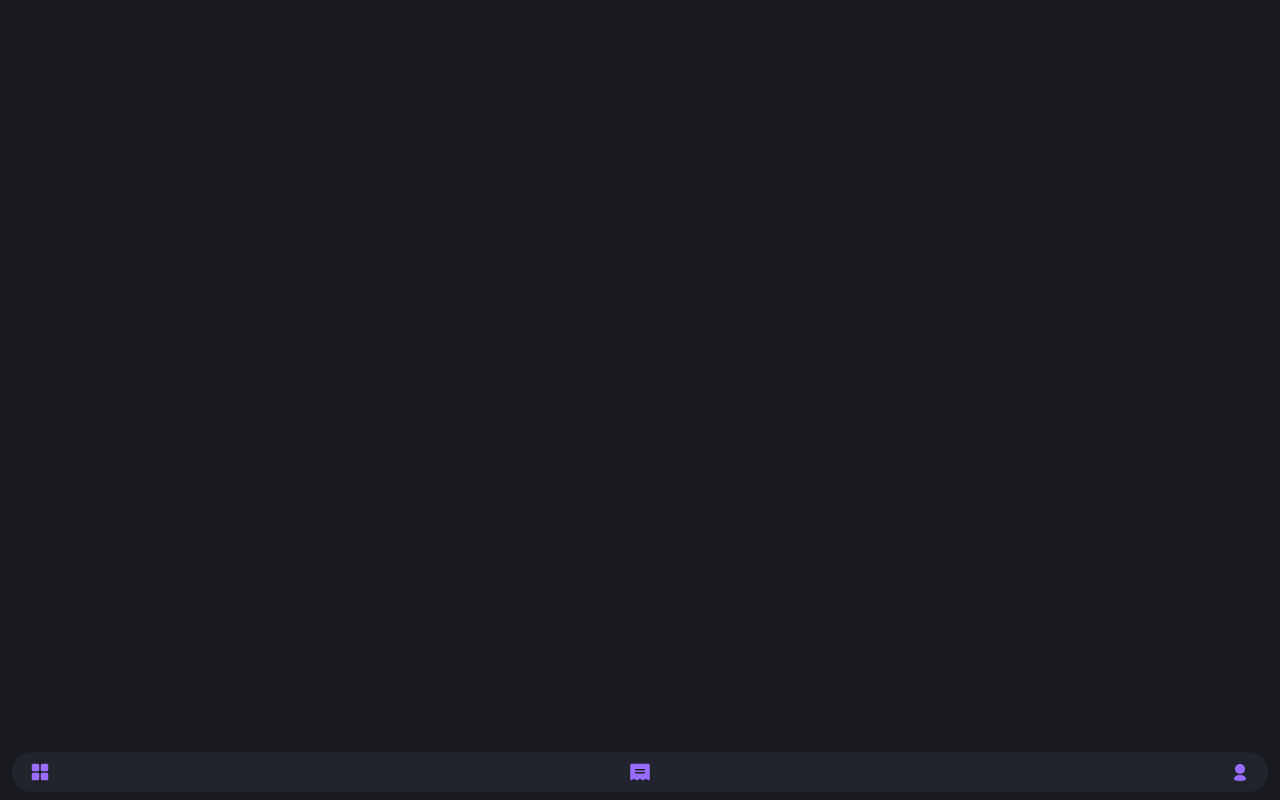
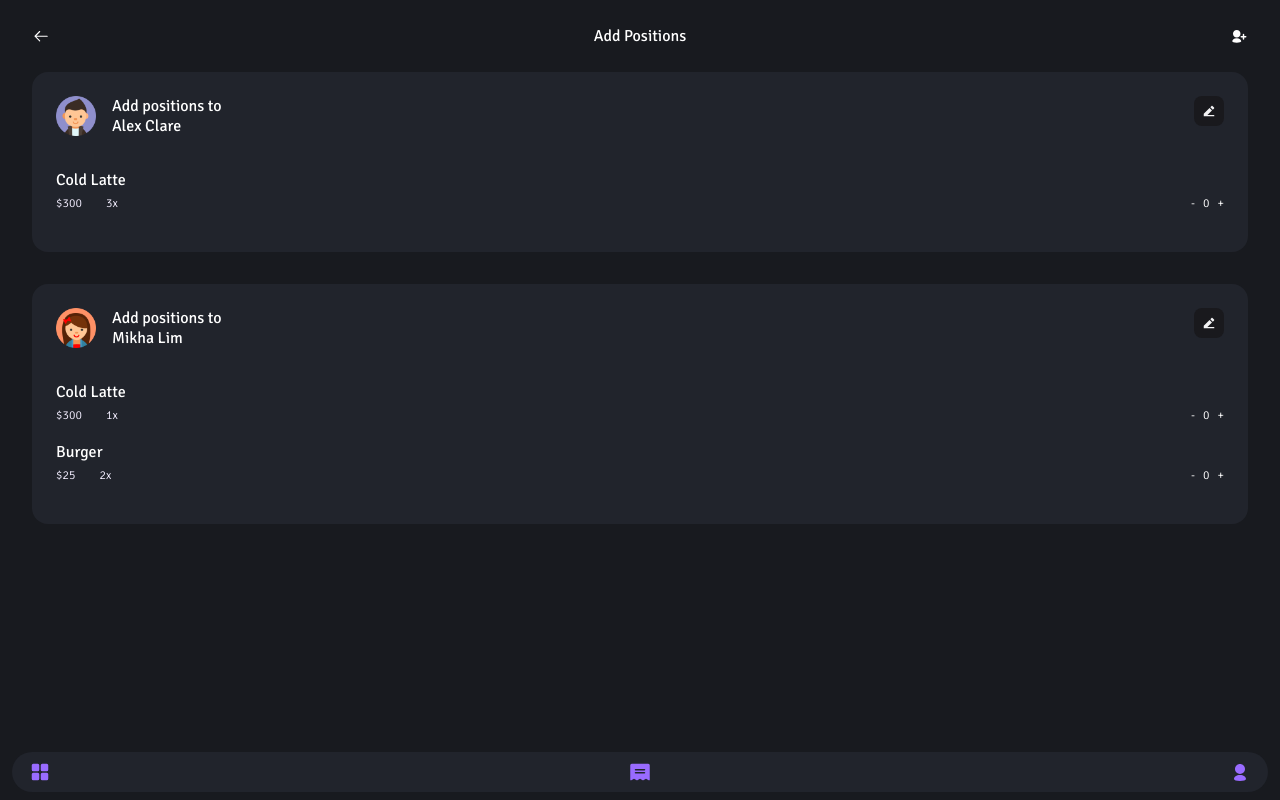
Before and after one commit to Deynnnyellll/bill-splitter, a React (Vite) app: page /add-position in a window 1280 px wide. Before the commit this address had no page. Built offline with nearby package versions, Linux system fonts and the light colour scheme.

Commit message:
add-positions

```diff
--- a/src/App.jsx
+++ b/src/App.jsx
@@ -8,6 +8,7 @@ import CreateBill from './components/CreateBill'
 import Receipt from './components/Receipt'
 import SelectFriends from './components/SelectFriends'
 import History from './components/History';
+import AddPositions from './components/AddPositions';
 
 function App() {
   return (
@@ -22,8 +23,8 @@ function App() {
         <Route path='history'>
           <Route path='' element={<History />}/>
         </Route>
-        <Route path='history'>
-          <Route path='' element={<History />}/>
+        <Route path='add-position'>
+          <Route path='' element={<AddPositions />}/>
         </Route>
       </Routes>
       <Navbar />
--- /dev/null
+++ b/src/components/AddPositions.jsx
@@ -0,0 +1,142 @@
+import guyProfile from '/src/assets/images/boy icon.png';
+import girlProfile from '/src/assets/images/girl icon.png';
+import { RiDeleteBin6Fill, RiEdit2Fill } from "react-icons/ri";
+import { GoArrowLeft } from "react-icons/go";
+import { TiUserAdd } from "react-icons/ti";
+import { useEffect, useState } from 'react';
+import { v4 as uuidv4 } from 'uuid'
+
+const AddPositions = () => {
+    // props should be an array of objects
+    const [count, setCount] = useState([]);
+    const userBills = [
+        {
+            name: "Alex Clare",
+            gender: "male",
+            items:
+            [
+            {
+                itemName: "Cold Latte",
+                price: 300,
+                count: 3,
+            },
+            ]
+        },
+        {
+            name: "Mikha Lim",
+            gender: "female",
+            items:
+            [
+            {
+                itemName: "Cold Latte",
+                price: 300,
+                count: 1,
+
+            },
+            {
+                itemName: "Burger",
+                price: 25,
+                count: 2,
+
+            }
+            ],
+        },
+    ]
+
+    const [option, setOption] = useState(false);
+
+    const toggleOption = () => {
+        setOption(!option);
+    }
+
+    const increment = (id, num) => {
+        setCount(count.map(item => (
+            {...item,
+            items: item.items.map(item => (item.id === id ? {...item, num: num+1} : item))}
+        )))
+    }
+
+    const decrement = (id, num) => {
+        if(num > 0) {
+            setCount(count.map(item => (
+                {...item,
+                    items: item.items.map(item => (item.id === id ? {...item, num: num-1} : item))
+                }
+            )))
+        }
+    }
+
+    useEffect(()=> {
+        setCount(userBills.map((user) => (
+            {...user,
+                items: user.items.map(user => ({...user, num: 0, id: uuidv4()}))
+            }
+        )))
+        console.log("Record changed")
+    }, [])
+
+    useEffect(() => {
+        console.log(count)
+    }, [count])
+
+  return (
+    <div className="text-white w-full flex flex-col items-center">
+        {/* header */}
+        <div className='flex justify-between items-center w-[95%] my-6'>
+            <GoArrowLeft  className='text-[18px]'/>
+            <h1> Add Positions </h1>
+            <TiUserAdd className='text-[18px]'/>
+        </div>
+        {
+            count.map((user, index) => (
+                <div key={index} className='bg-darkTwo flex flex-col w-[95%] rounded-2xl p-6 justify-between mb-8'>
+                    <div className='flex justify-between mb-8'>
+                        <div className='flex gap-4'>
+                            {/* image */}
+                            <img src={user.gender === 'male' ? guyProfile : girlProfile} alt="profile icon"  className='w-[40px] h-[40px]'/>
+                            {/* add positions to member */}
+                            <h3 className='leading-tight'>
+                                Add positions to <br /> {user.name}
+                            </h3>
+                        </div>
+                        {/* del button/edit button */}
+                        {
+                            option ?
+                            <RiDeleteBin6Fill size={30} className='p-2 bg-darkThree rounded-lg text-lightThree'/>
+                            :
+                            <RiEdit2Fill size={30} className='p-2 bg-darkThree rounded-lg text-lightThree'  onClick={toggleOption}/>
+                        }
+                    </div>
+
+                    {/* Item Container */}
+                    {
+                        user.items.map((item, index) => (
+                            <div key={index} className='flex flex-col gap-1 mb-4'>
+                                <h1> {item.itemName} </h1>
+                                <div className='flex justify-between text-xs font-light'>
+                                    <div className='flex gap-6 text-lightFour'>
+                                        <p> ${item.price} </p>
+                                        <p> {item.count}x </p>
+                                    </div>
+                                    {
+                                    option ?
+                                        <h4> ${item.price * item.count} </h4>
+                                        :
+                                        <div className='flex items-center gap-2'>
+                                            <button onClick={() => decrement(item.id, item.num)}> - </button>
+                                            <p> {item.num} </p>
+                                            <button onClick={() => increment(item.id, item.num)}> + </button>
+                                        </div>
+                                    }
+                                </div>
+                            </div>
+                        ))
+                    }
+                </div>
+            ))
+        }
+    </div>
+  )
+}
+
+export default AddPositions
--- a/src/components/Receipt.jsx
+++ b/src/components/Receipt.jsx
@@ -1,5 +1,5 @@
 import React, { useEffect, useState } from 'react'
-import { Link } from 'react-router-dom'
+import { Link, useNavigate } from 'react-router-dom'
 
 import { GoArrowLeft } from "react-icons/go";
 import { TiUserAdd } from "react-icons/ti";
@@ -15,6 +15,12 @@ const Receipt = () => {
   receipt.itemLists.map((item) => (
     subtotal += (item.amount * item.count)
   ))
+
+  const navigate = useNavigate();
+
+  const goToSplit = () => {
+    navigate('..//add-position');
+  }
 
   return (
     <div className='bg-primaryThree text-lightOne h-screen'>
@@ -74,7 +80,7 @@ const Receipt = () => {
             <p className='text-[14px] text-primaryThree'>{`$${subtotal.toFixed(2)}`}</p>
           </li>
         </ul>
-        <button className='bg-darkOne text-lightOne mt-4 p-2 rounded-md text-center cursor-pointer w-full'>Split bill</button>
+        <button className='bg-darkOne text-lightOne mt-4 p-2 rounded-md text-center cursor-pointer w-full' onClick={goToSplit}>Split bill</button>
       </div>
     </div>
   )
```
Also changed, not shown: src/assets/images/boy icon.png (added), src/assets/images/girl icon.png (added), src/components/reserve.txt (added).
